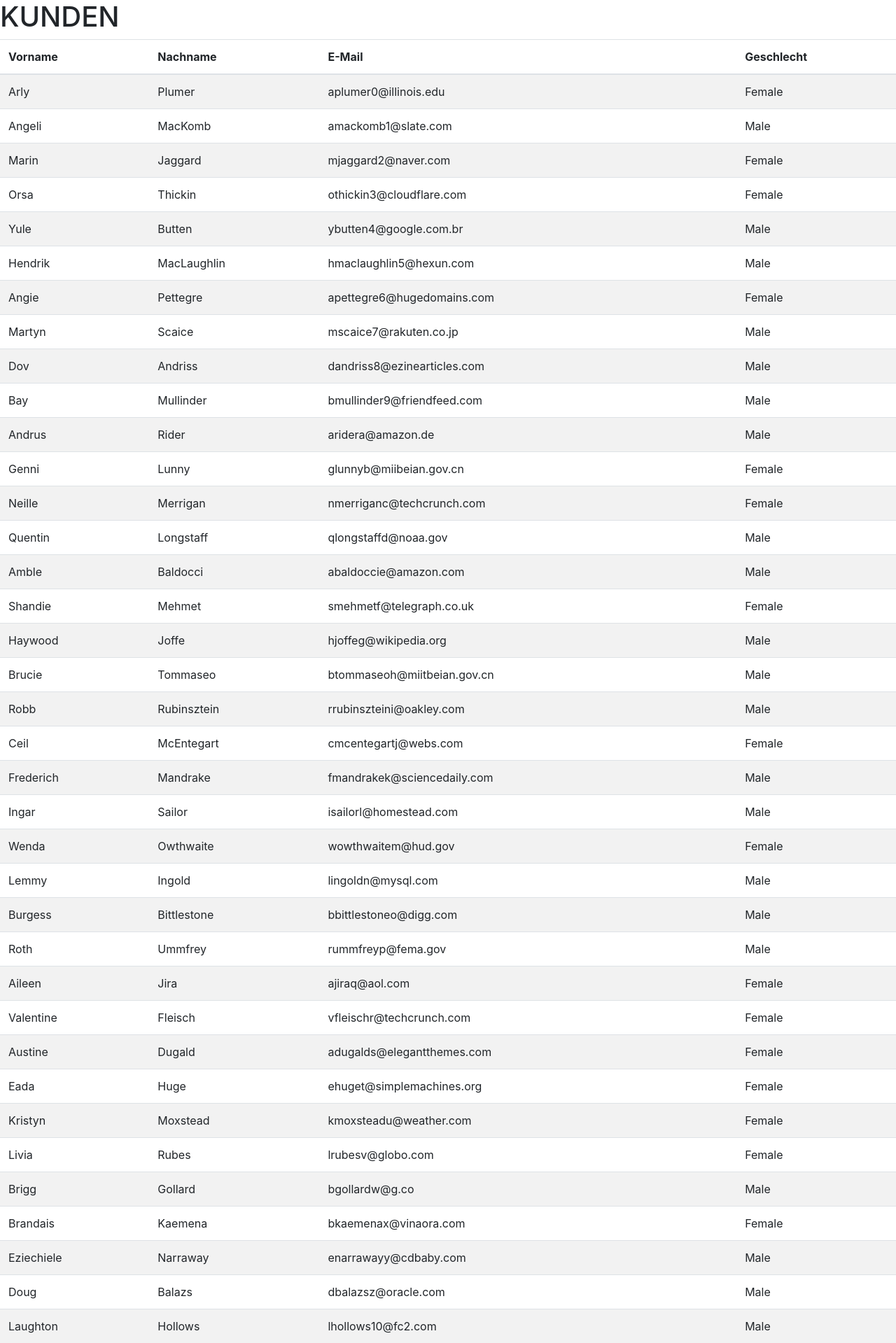
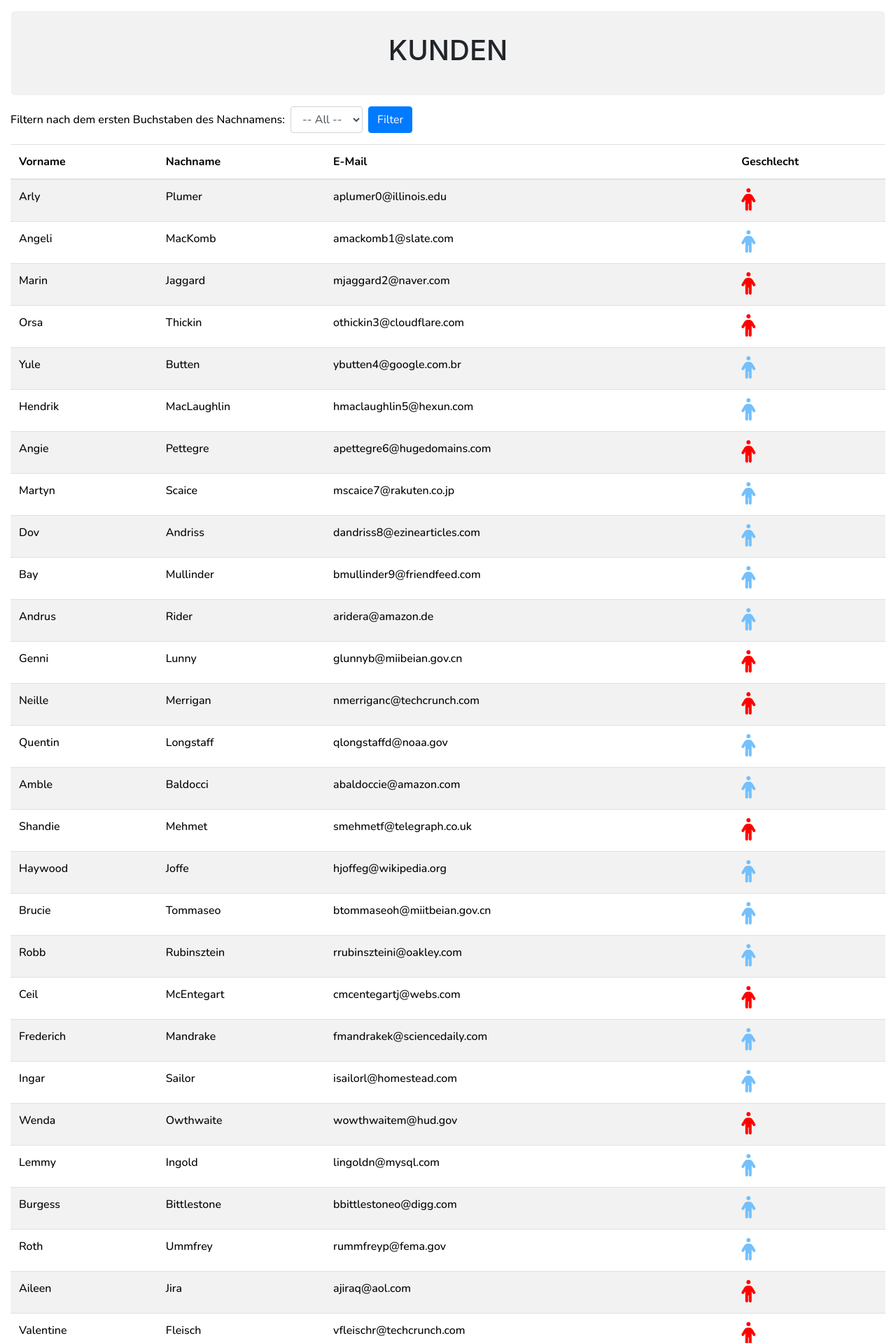
Before and after one commit to Edmuna/Kundenuebersicht, a PHP site: page / in a window 1280 px wide. Shown: the top 1919 px of the page at 70% size. Run offline with PHP 8.4, Linux system fonts and the light colour scheme; some libraries are stand-ins or nearby versions.

Commit message:
finished

```diff
--- a/Anweisung.txt
+++ /dev/null
@@ -1,3 +0,0 @@
-we first open the file, because fgetcsv() doesnt open the file, we have to open it before that.
-Then we loop through the each line of a file and each line is stored in an array called $data[].
- Only then we loop through that array and display each line how we want?
--- a/index.php
+++ b/index.php
@@ -4,24 +4,20 @@
     <!-- Required meta tags -->
     <meta charset="utf-8">
     <meta name="viewport" content="width=device-width, initial-scale=1, shrink-to-fit=no">
-
     <!-- Bootstrap CSS -->
-    <link rel="stylesheet" href="https://fonts.googleapis.com/css2?family=Material+Symbols+Outlined:opsz,wght,FILL,GRAD@20..48,100..700,0..1,-50..200&icon_names=woman" />
-    <link rel="stylesheet" href="https://fonts.googleapis.com/css2?family=Material+Symbols+Outlined:opsz,wght,FILL,GRAD@20..48,100..700,0..1,-50..200&icon_names=man" />
     <link rel="stylesheet" href="https://cdn.jsdelivr.net/npm/bootstrap@4.0.0/dist/css/bootstrap.min.css" integrity="sha384-Gn5384xqQ1aoWXA+058RXPxPg6fy4IWvTNh0E263XmFcJlSAwiGgFAW/dAiS6JXm" crossorigin="anonymous">
-    <title>Hello, world!</title>
-    <style>
-.material-symbols-outlined {
-  font-variation-settings:
-  'FILL' 0,
-  'wght' 400,
-  'GRAD' 0,
-  'opsz' 24
-}
-</style>
+    <!-- My own styles -->
+    <link rel="stylesheet" href="style.css">
+    <!-- Google fonts -->
+    <link rel="preconnect" href="https://fonts.googleapis.com">
+    <link rel="preconnect" href="https://fonts.gstatic.com" crossorigin>
+    <link href="https://fonts.googleapis.com/css2?family=Nunito:ital,wght@0,200..1000;1,200..1000&display=swap" rel="stylesheet">
+    <title>KUNDENUEBERSICHT</title>
   </head>
   <body>
+    <nav>
     <h1>KUNDEN</h1>
+    </nav>
 
     <?php
          $doc = fopen("p2b.kunden.csv", "r");
@@ -30,8 +26,24 @@
          };
     ?>
 
-    <main>
-    <table class="table table-striped">
+    <main class="container">
+    <div class="mb-3">
+    <form method="get" class="form-inline">
+    <label for="filter" class="mr-2">Filtern nach dem ersten Buchstaben des Nachnamens:</label>
+    <select name="filter" id="filter" class="form-control mr-2">
+      <option value="">-- All --</option>
+      <?php
+        foreach (range('A', 'Z') as $letter) {
+            $selected = ($_GET['filter'] ?? '') === $letter ? "selected" : "";
+            echo "<option value=\"$letter\" $selected>$letter</option>";
+        }
+      ?>
+    </select>
+    <button type="submit" class="btn btn-primary">Filter</button>
+  </form>
+</div>
+
+  <table class="table table-striped">
   <thead>
     <tr>
       <th scope="col">Vorname</th>
@@ -42,20 +54,44 @@
   </thead>
   <tbody>
 
-  <?php
-foreach ($data as $singleEntry) {
-    echo "<tr>";
-    echo "<td>" . $singleEntry[0] . "</td>"; // Vorname
-    echo "<td>" . $singleEntry[1] . "</td>"; // Nachname
-    echo "<td>" . $singleEntry[2] . "</td>"; // E-Mail
-    echo "<td>" . $singleEntry[3] . "</td>"; // Geschlecht
-    echo "</tr>";
+<?php
+
+$filter = $_GET['filter'] ?? '';
+$filteredData = [];
+
+if ($filter !== '') {
+    foreach ($data as $row) {
+        if (strtoupper($row[1][0]) === strtoupper($filter)) {
+            $filteredData[] = $row;
+        }
+    }
+} else {
+    $filteredData = $data;
 }
+
+
+
+foreach ($filteredData as $singleEntry) {
+  echo "<tr>";
+  echo "<td>" . $singleEntry[0] . "</td>";
+  echo "<td>" . $singleEntry[1] . "</td>";
+  echo "<td>" . $singleEntry[2] . "</td>";
+
+  if ($singleEntry[3] == "Male") {
+      echo "<td> <i class=\"fa-solid fa-person fa-2x\" style=\"color: #74C0FC;\"></i></td>";
+  } elseif ($singleEntry[3] === "Female") {
+      echo "<td> <i class=\"fa-solid fa-person fa-2x\" style=\"color: #ff0000;\"></i></td>";
+  }
+
+  echo "</tr>";
+}
+
+
 
 $maleCount = 0;
 $femaleCount = 0;
 
-foreach($data as $singleRow) {
+foreach($filteredData as $singleRow) {
     $gender = strtolower(trim($singleRow[3]));
 
     if ($gender === "male") {
@@ -73,16 +109,15 @@ foreach($data as $singleRow) {
 
 <hr>
 <div class="numbers">
-<p>Gesamt: <?php print_r(count($data)) ?> </p>
-<p> <span class="material-symbols-outlined">
-man
-</span>: <?php echo $maleCount ?> </p>
-<span class="material-symbols-outlined">
-woman
-</span> <?php echo $femaleCount ?> </p>
+<p>Gesamt: <?php echo count($filteredData); ?> </p>
+<div class="icons">
+<p> <i class="fa-solid fa-person fa-2x" style="color: #74C0FC;"></i> <?php echo $maleCount ?> </p>
+<p> <i class="fa-solid fa-person fa-2x" style="color: #ff0000;"></i> <?php echo $femaleCount ?> </p>
+</div>
+</div>
 
-</div>
     </main>
+    <script src="https://kit.fontawesome.com/83677a6a4d.js" crossorigin="anonymous"></script>
     <script src="https://code.jquery.com/jquery-3.2.1.slim.min.js" integrity="sha384-KJ3o2DKtIkvYIK3UENzmM7KCkRr/rE9/Qpg6aAZGJwFDMVNA/GpGFF93hXpG5KkN" crossorigin="anonymous"></script>
     <script src="https://cdn.jsdelivr.net/npm/popper.js@1.12.9/dist/umd/popper.min.js" integrity="sha384-ApNbgh9B+Y1QKtv3Rn7W3mgPxhU9K/ScQsAP7hUibX39j7fakFPskvXusvfa0b4Q" crossorigin="anonymous"></script>
     <script src="https://cdn.jsdelivr.net/npm/bootstrap@4.0.0/dist/js/bootstrap.min.js" integrity="sha384-JZR6Spejh4U02d8jOt6vLEHfe/JQGiRRSQQxSfFWpi1MquVdAyjUar5+76PVCmYl" crossorigin="anonymous"></script>
--- /dev/null
+++ b/style.css
@@ -0,0 +1,37 @@
+* {
+    margin: 0;
+    padding: 0;
+    box-sizing: border-box;
+}
+
+.container {
+    max-width: 1440px;
+    font-family: "Nunito", sans-serif;
+    font-optical-sizing: auto;
+    font-weight: 500;
+    font-style: normal;
+    color: black;
+}
+
+nav {
+    display: flex;
+    justify-content: center;
+    padding-block: 2rem;
+    margin: 1rem;
+    background-color: #f2f2f2;
+    border-radius: 5px;
+}
+
+.numbers {
+    display: flex;
+    justify-content: space-between;
+}
+
+.icons {
+    display: flex;
+    gap: 1rem;
+}
+
+hr {
+    border: 1px solid black;
+}
--- a/users.csv
+++ /dev/null
@@ -1,6 +0,0 @@
-ID,Name,Email,Status
-1,John Doe,john@example.com,Active
-2,Jane Smith,jane@example.com,Inactive
-3,Bob Johnson,bob@example.com,Active
-4,Alice Brown,alice@example.com,Inactive
-5,Mike Wilson,mike@example.com,Active
```
Also changed, not shown: probe.php (deleted, +0 -29 lines), man_24dp_5985E1_FILL0_wght400_GRAD0_opsz24.svg (deleted), p2b.mockup.png (deleted), woman_24dp_EA3323_FILL0_wght400_GRAD0_opsz24.png (deleted).
